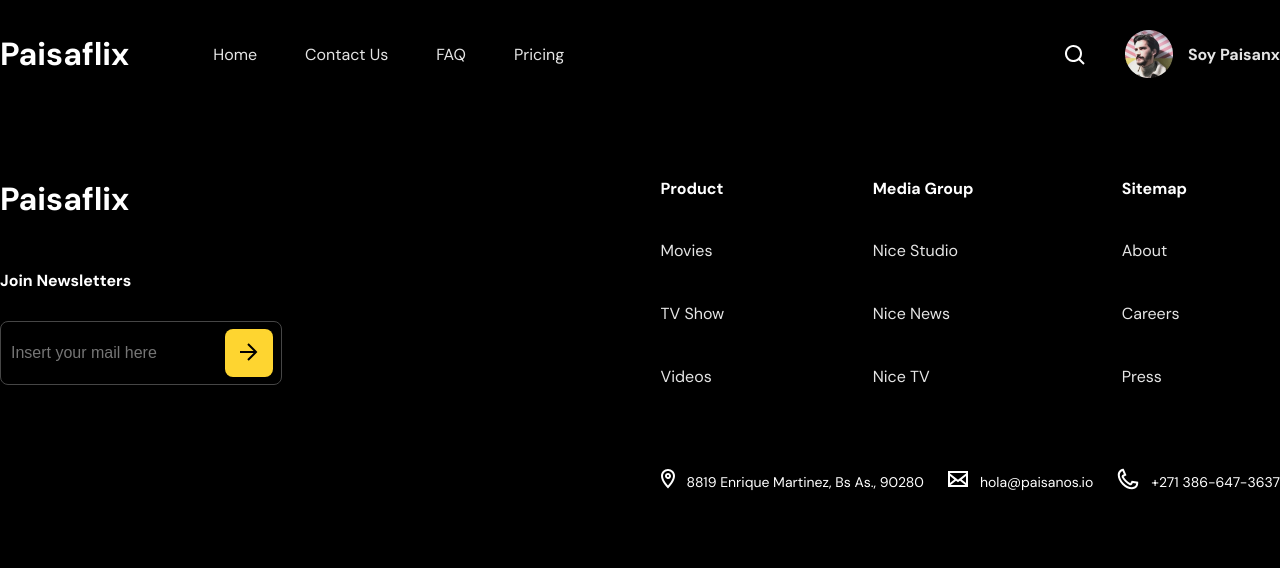
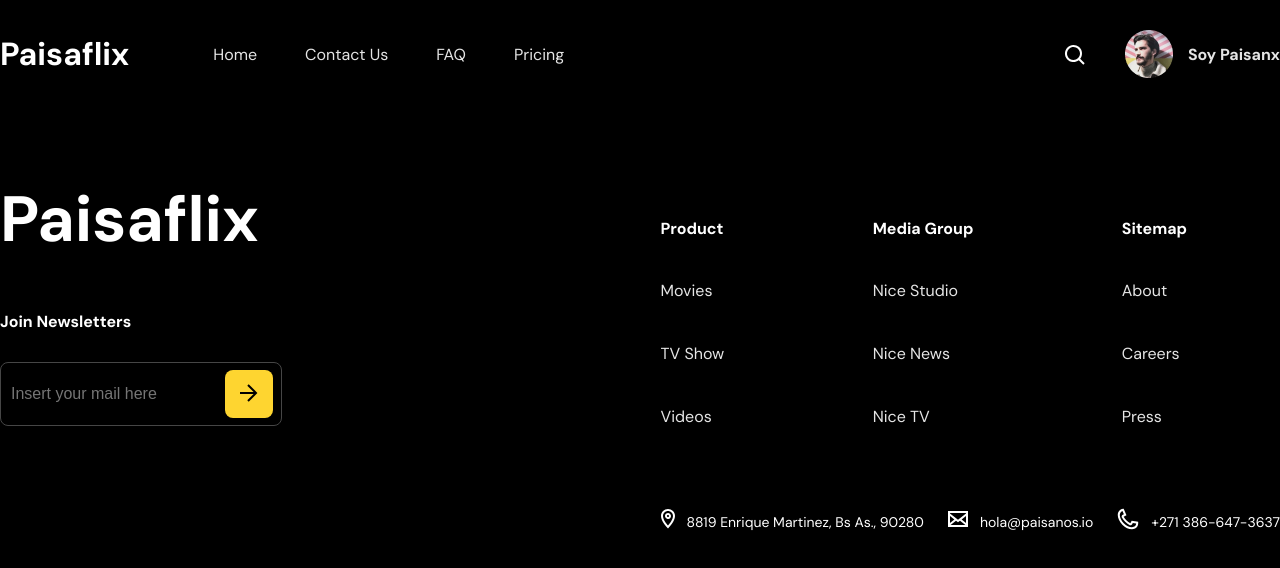
Before and after one commit to fmruiz/paisaflix, a Next.js app: page / in a window 1280 px wide. Shown: the top 568 px of the page. Built offline with nearby package versions, Linux system fonts and the light colour scheme.

Commit message:
fix sizes

```diff
--- a/components/Footer/Footer.tsx
+++ b/components/Footer/Footer.tsx
@@ -57,7 +57,7 @@ const SITEMAP_LINKS = [
 export const Footer: React.FC = () => (
   <FooterContainer>
     <Column>
-      <Logo />
+      <Logo size_xl={true}/>
       <NewsLettersContainer>
         <NewsLettersText>Join Newsletters</NewsLettersText>
         <FooterInputContainer>
--- a/components/Footer/styles.ts
+++ b/components/Footer/styles.ts
@@ -4,7 +4,7 @@ export const FooterContainer = styled.div`
   display: flex;
   justify-content: space-between;
   margin-top: 100px;
-  margin-bottom: 100px;
+  margin-bottom: 112px;
 `;
 
 export const Column = styled.div`
@@ -66,6 +66,7 @@ export const FooterMenu = styled.div`
   justify-content: space-between;
   margin-bottom: 60px;
   width: 85%;
+  padding-top: 40px;
 `;
 
 export const FooterMenuLinks = styled.div`
--- a/components/UI/Logo.tsx
+++ b/components/UI/Logo.tsx
@@ -1,13 +1,32 @@
-import React from "react";
+import React, { Fragment } from "react";
 import styled from "styled-components";
 
-const LogoText = styled.h1`
+const LogoTextMedium = styled.h1`
   color: ${(p) => p.theme.color.white};
   font-size: ${(p) => p.theme.font_size.md};
   font-weight: 700;
   margin: 0px 60px 0px 0px;
 `;
 
-export const Logo: React.FC = () => {
-  return <LogoText data-cy="principal-title">Paisaflix</LogoText>;
+const LogoTextLarge = styled.h1`
+  color: ${(p) => p.theme.color.white};
+  font-size: ${(p) => p.theme.font_size.xl};
+  font-weight: 700;
+  margin: 0px 60px 0px 0px;
+`;
+
+interface IProps {
+  size_xl: boolean;
+}
+
+export const Logo: React.FC<IProps> = ({ size_xl }: IProps) => {
+  return (
+    <Fragment>
+      {size_xl ? (
+        <LogoTextLarge data-cy="principal-title">Paisaflix</LogoTextLarge>
+      ) : (
+        <LogoTextMedium data-cy="principal-title">Paisaflix</LogoTextMedium>
+      )}
+    </Fragment>
+  );
 };
--- a/components/UI/PrincipalContainer.tsx
+++ b/components/UI/PrincipalContainer.tsx
@@ -9,8 +9,8 @@ const MediaContainer = styled.div`
   margin: 0 auto;
   @media (min-width: 1440px) {
     max-width: ${(p) => p.theme.max_width.desktop};
-    padding-left: 100px;
-    padding-right: 100px;
+    padding-left: 104px;
+    padding-right: 104px;
   }
 `;
 
```
